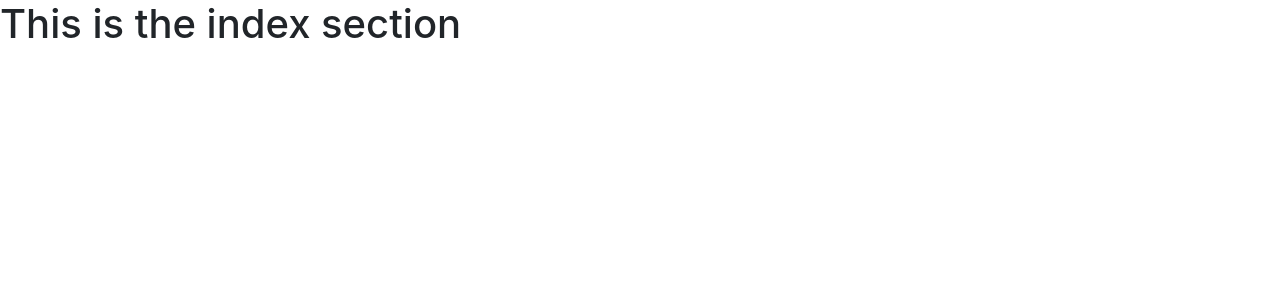
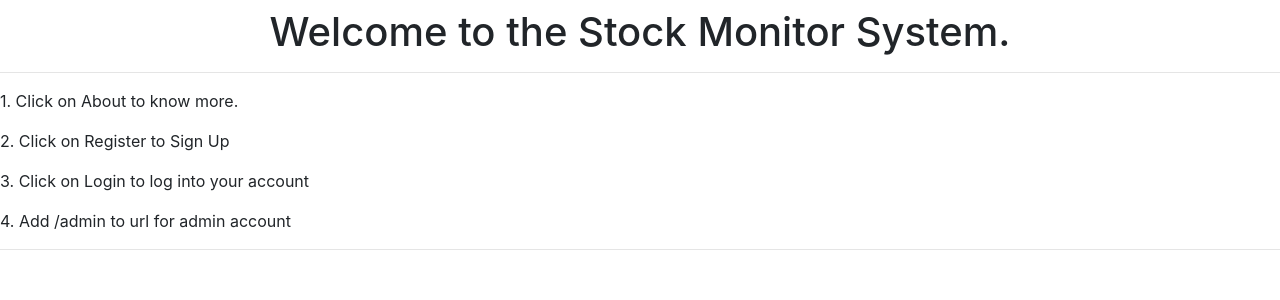
Before and after one commit to joshi-4/StockMonitorSystem, a Django app: page / in a window 1280 px wide. Shown: the part 56-356 px from the top of the page. Run offline with Django 3.2, Linux system fonts and the light colour scheme; some libraries are stand-ins or nearby versions.

Commit message:
Some changes in stocks page

```diff
--- a/Stocks/models.py
+++ b/Stocks/models.py
@@ -6,6 +6,8 @@ class Stocks(models.Model):
 	code = models.CharField(max_length=10,default="NULL")
 	#open_price = models.DecimalField(max_digits=5, decimal_places=5)
 	open_price = models.CharField(max_length=10,default="NULL")
+	high_price = models.CharField(max_length=10,default="NULL")
+	low_price  = models.CharField(max_length=10,default="NULL")
 
 	def __str__(self):
 		return self.name
--- a/Stocks/views.py
+++ b/Stocks/views.py
@@ -20,9 +20,12 @@ def stocks(request):
 				json_data = json.loads(r.text)
 				#print(json_data)
 				d = json_data["Global Quote"]
+
 				print(d['02. open'])
 				#open_price = json_data.get('Global Quote').get('02. open')
 				stock.open_price = d['02. open']
+				stock.high_price = d['03. high']
+				stock.low_price  = d['04. low']
 
 			stock.save()
 
--- a/mysite/templates/mysite/index.html
+++ b/mysite/templates/mysite/index.html
@@ -1,7 +1,18 @@
 {% extends 'mysite/base.html' %}
 
 {% block content %}
+  <h1> 	</h1>
 
-  <h1>This is the index section</h1>
+  <h1 align="center">Welcome to the Stock Monitor System.</h1>
+
+  <hr/>
+
+
+ 	<p>1. Click on About to know more.</p>
+ 	<p>2. Click on Register to Sign Up</p>
+ 	<p>3. Click on Login to log into your account </p>
+ 	<p>4. Add /admin to url for admin account </p>
+
+ <hr/>
 
 {% endblock %}
```
Also changed, not shown: Stocks/templates/Stocks/stock.html (+8 -5 lines), mysite/templates/mysite/about.html (+9 -1 lines), mysite/static/mysite/images/bgimage.jpg (added).
